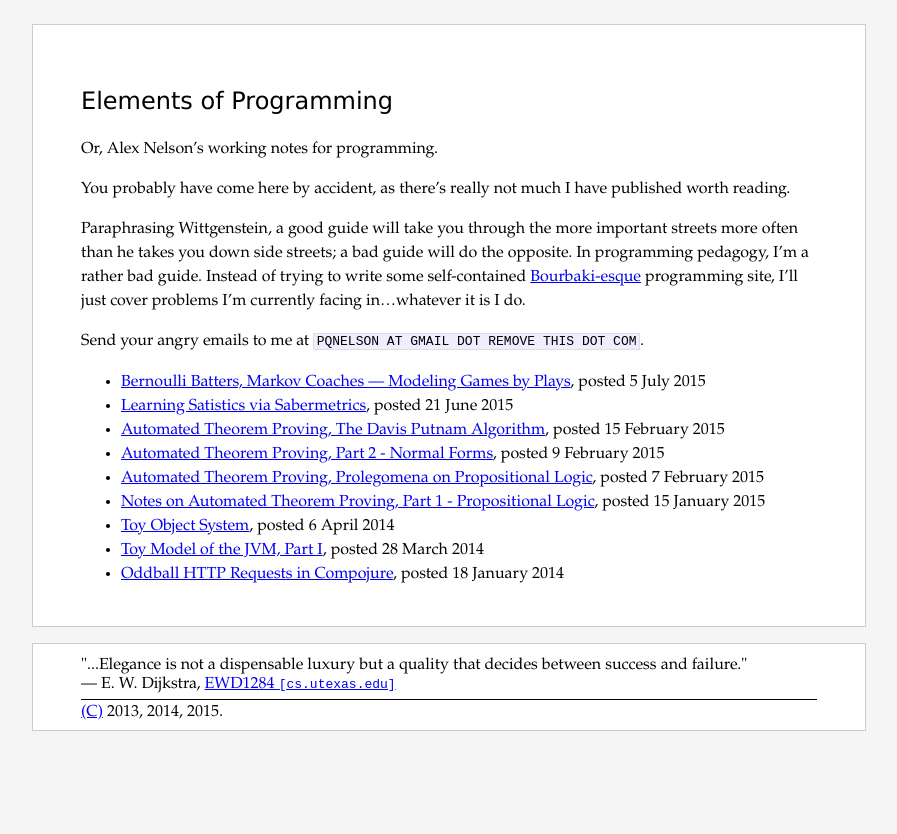
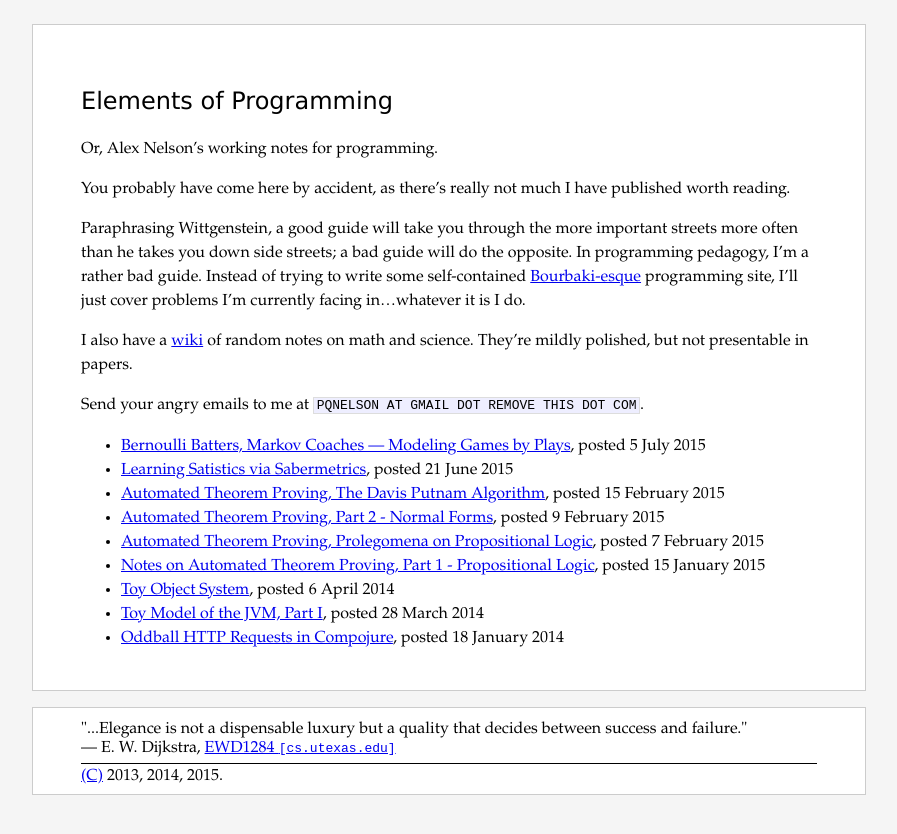
Before and after one commit to pqnelson/pqnelson.github.com, a Jekyll site: the page built from index.md, in a window 1280 px wide. Shown: the top 834 px of the page, without its empty margins (191-1088 px from the left). Built offline with Jekyll 4.4.1, drawn with Linux system fonts in a browser that asks for light colours; Markdown is read by kramdown in place of the engine named in the settings.

Commit message:
Added link to wiki on front page

```diff
--- a/index.md
+++ b/index.md
@@ -17,6 +17,9 @@ Instead of trying to write some self-contained [Bourbaki-esque](http://en.wikipe
 programming site, I'll just cover problems I'm currently facing in...whatever it
 is I do.
 
+I also have a [wiki](./wiki/) of random notes on math and
+science. They're mildly polished, but not presentable in papers.
+
 Send your angry emails to me at `PQNELSON AT GMAIL DOT REMOVE THIS DOT
 COM`.
 
```
